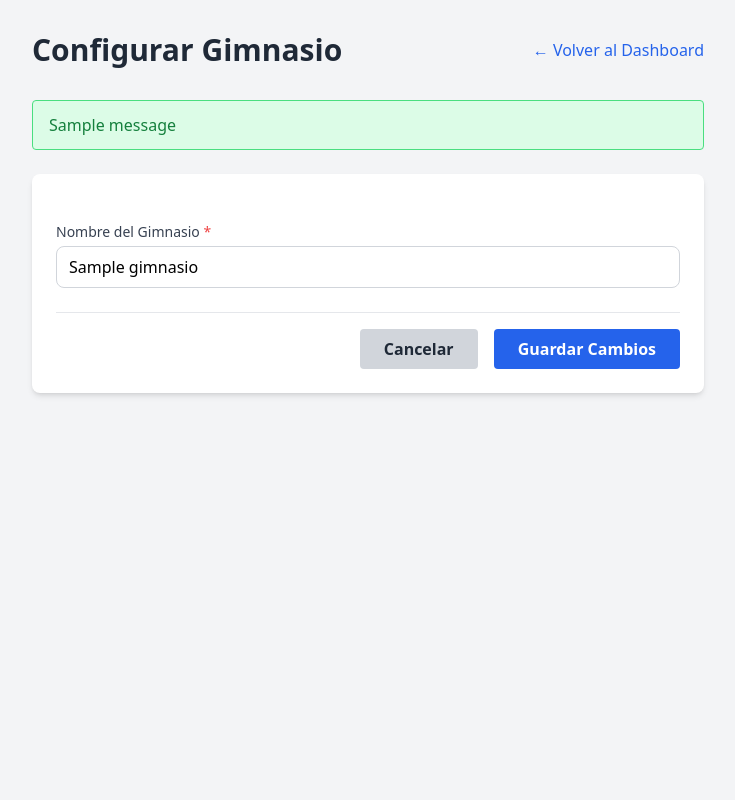
After one commit to kevinhr32/fit, a Django app: page /dashboard/configurar-gimnasio/ in a window 1280 px wide. The commit adds this page. Shown: the whole page, without its empty margins (272-1007 px from the left). Run offline with Django 5.2, Linux system fonts and the light colour scheme; a user stored in the database is signed in; tables that the repository leaves empty hold one stand-in row (values such as "Sample post"); one stand-in notice (Sample message) is shown; parts of the project's set-up code (start-up, migrations or seed data) failed here and were passed over; some libraries are stand-ins or nearby versions.

Commit message:
feat: alertas de vencimiento con WhatsApp + configuracion de nombre del gimnasio

```diff
--- a/gimnasio/forms.py
+++ b/gimnasio/forms.py
@@ -2,7 +2,7 @@ from datetime import timedelta
 
 from django import forms
 
-from .models import Cliente, Pago
+from .models import Cliente, Gimnasio, Pago
 
 
 class ClienteForm(forms.ModelForm):
@@ -52,3 +52,15 @@ class EntrenadorForm(forms.Form):
     last_name = forms.CharField(max_length=150, label='Apellido')
     email = forms.EmailField(label='Email')
     password = forms.CharField(widget=forms.PasswordInput, label='Contraseña temporal')
+
+
+class GimnasioForm(forms.ModelForm):
+    class Meta:
+        model = Gimnasio
+        fields = ['nombre']
+        widgets = {
+            'nombre': forms.TextInput(attrs={
+                'class': 'w-full px-3 py-2 border border-gray-300 rounded-lg focus:outline-none focus:ring-2 focus:ring-blue-500',
+                'placeholder': 'Nombre del gimnasio'
+            }),
+        }
--- /dev/null
+++ b/gimnasio/templates/gimnasio/configurar_gimnasio.html
@@ -0,0 +1,60 @@
+<!DOCTYPE html>
+<html lang="es">
+<head>
+    <meta charset="UTF-8">
+    <meta name="viewport" content="width=device-width, initial-scale=1.0">
+    <title>Configurar Gimnasio - Gymnisfit</title>
+    <script src="https://cdn.tailwindcss.com"></script>
+</head>
+<body class="bg-gray-100 min-h-screen p-8">
+    <div class="max-w-2xl mx-auto">
+        <div class="flex justify-between items-center mb-8">
+            <h1 class="text-3xl font-bold text-gray-800">Configurar Gimnasio</h1>
+            <a href="{% url 'dashboard' %}" class="text-blue-600 hover:text-blue-800 font-medium">
+                ← Volver al Dashboard
+            </a>
+        </div>
+
+        {% if messages %}
+        <div class="mb-6">
+            {% for message in messages %}
+            <div class="bg-green-100 border border-green-400 text-green-700 px-4 py-3 rounded" role="alert">
+                {{ message }}
+            </div>
+            {% endfor %}
+        </div>
+        {% endif %}
+
+        <form method="post" class="bg-white rounded-lg shadow-md p-6 space-y-6">
+            {% csrf_token %}
+
+            {% if form.non_field_errors %}
+            <div class="bg-red-100 border border-red-400 text-red-700 px-4 py-3 rounded" role="alert">
+                {% for error in form.non_field_errors %}
+                <p>{{ error }}</p>
+                {% endfor %}
+            </div>
+            {% endif %}
+
+            <div>
+                <label for="{{ form.nombre.id_for_label }}" class="block text-sm font-medium text-gray-700 mb-1">
+                    Nombre del Gimnasio <span class="text-red-500">*</span>
+                </label>
+                {{ form.nombre }}
+                {% if form.nombre.errors %}
+                <p class="text-red-600 text-sm mt-1">{{ form.nombre.errors.0 }}</p>
+                {% endif %}
+            </div>
+
+            <div class="flex justify-end gap-4 pt-4 border-t border-gray-200">
+                <a href="{% url 'dashboard' %}" class="bg-gray-300 hover:bg-gray-400 text-gray-800 font-semibold py-2 px-6 rounded transition">
+                    Cancelar
+                </a>
+                <button type="submit" class="bg-blue-600 hover:bg-blue-700 text-white font-semibold py-2 px-6 rounded transition">
+                    Guardar Cambios
+                </button>
+            </div>
+        </form>
+    </div>
+</body>
+</html>
--- a/gimnasio/urls.py
+++ b/gimnasio/urls.py
@@ -11,4 +11,5 @@ urlpatterns = [
     path('dashboard/pagos/<int:cliente_id>/', views.historial_pagos, name='historial_pagos'),
     path('dashboard/agregar-entrenador/', views.agregar_entrenador, name='agregar_entrenador'),
     path('dashboard/eliminar-entrenador/<int:entrenador_id>/', views.eliminar_entrenador, name='eliminar_entrenador'),
+    path('dashboard/configurar-gimnasio/', views.configurar_gimnasio, name='configurar_gimnasio'),
 ]
--- a/gimnasio/views.py
+++ b/gimnasio/views.py
@@ -5,7 +5,7 @@ from django.contrib.auth.decorators import login_required
 from django.db.models import Sum
 from django.shortcuts import get_object_or_404, redirect, render
 
-from .forms import ClienteForm, EntrenadorForm, PagoForm
+from .forms import ClienteForm, EntrenadorForm, GimnasioForm, PagoForm
 from .models import Cliente, Gimnasio, Pago
 from accounts.models import User
 
@@ -26,6 +26,7 @@ def dashboard(request):
         return render(request, 'gimnasio/dashboard.html', {
             'clientes': [],
             'entrenadores': [],
+            'alertas': [],
             'total_vencidos': 0,
             'total_por_vencer': 0,
             'total_activos': 0,
@@ -35,9 +36,16 @@ def dashboard(request):
     vencidos = sum(1 for c in clientes if c.estado == 'VENCIDO')
     por_vencer = sum(1 for c in clientes if c.estado == 'POR_VENCER')
     activos = sum(1 for c in clientes if c.estado == 'ACTIVO')
+
+    # Alertas: clientes POR_VENCER y VENCIDO ordenados por fecha de vencimiento
+    alertas = [c for c in clientes if c.estado in ['VENCIDO', 'POR_VENCER']]
+    alertas.sort(key=lambda c: c.fecha_vencimiento)
+
     context = {
         'clientes': clientes,
         'entrenadores': entrenadores,
+        'alertas': alertas,
+        'gimnasio': gimnasio,
         'total_vencidos': vencidos,
         'total_por_vencer': por_vencer,
         'total_activos': activos,
@@ -229,3 +237,32 @@ def eliminar_entrenador(request, entrenador_id):
         return redirect('dashboard')
 
     return redirect('dashboard')
+
+
+@login_required
+def configurar_gimnasio(request):
+    # Solo ADMIN y debe ser owner del gimnasio
+    if request.user.role != 'ADMIN':
+        messages.error(request, 'No tienes permisos para configurar el gimnasio.')
+        return redirect('dashboard')
+
+    gimnasio = _get_user_gimnasio(request)
+    if not gimnasio:
+        messages.error(request, 'No tienes un gimnasio asignado.')
+        return redirect('dashboard')
+
+    # Verificar que el usuario es el owner
+    if gimnasio.owner != request.user:
+        messages.error(request, 'No tienes permisos para configurar este gimnasio.')
+        return redirect('dashboard')
+
+    if request.method == 'POST':
+        form = GimnasioForm(request.POST, instance=gimnasio)
+        if form.is_valid():
+            form.save()
+            messages.success(request, 'Configuración del gimnasio actualizada correctamente.')
+            return redirect('dashboard')
+    else:
+        form = GimnasioForm(instance=gimnasio)
+
+    return render(request, 'gimnasio/configurar_gimnasio.html', {'form': form, 'gimnasio': gimnasio})
```
Also changed, not shown: gimnasio/templates/gimnasio/dashboard.html (+40 -0 lines).
